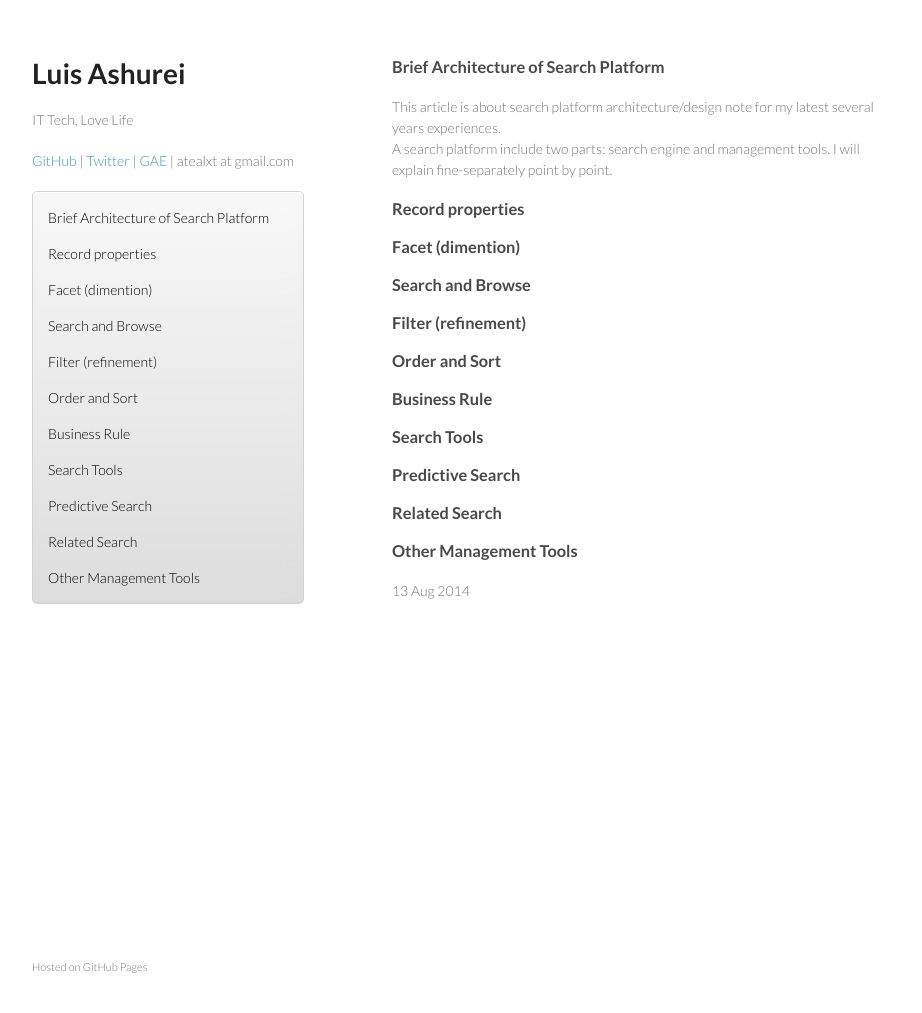
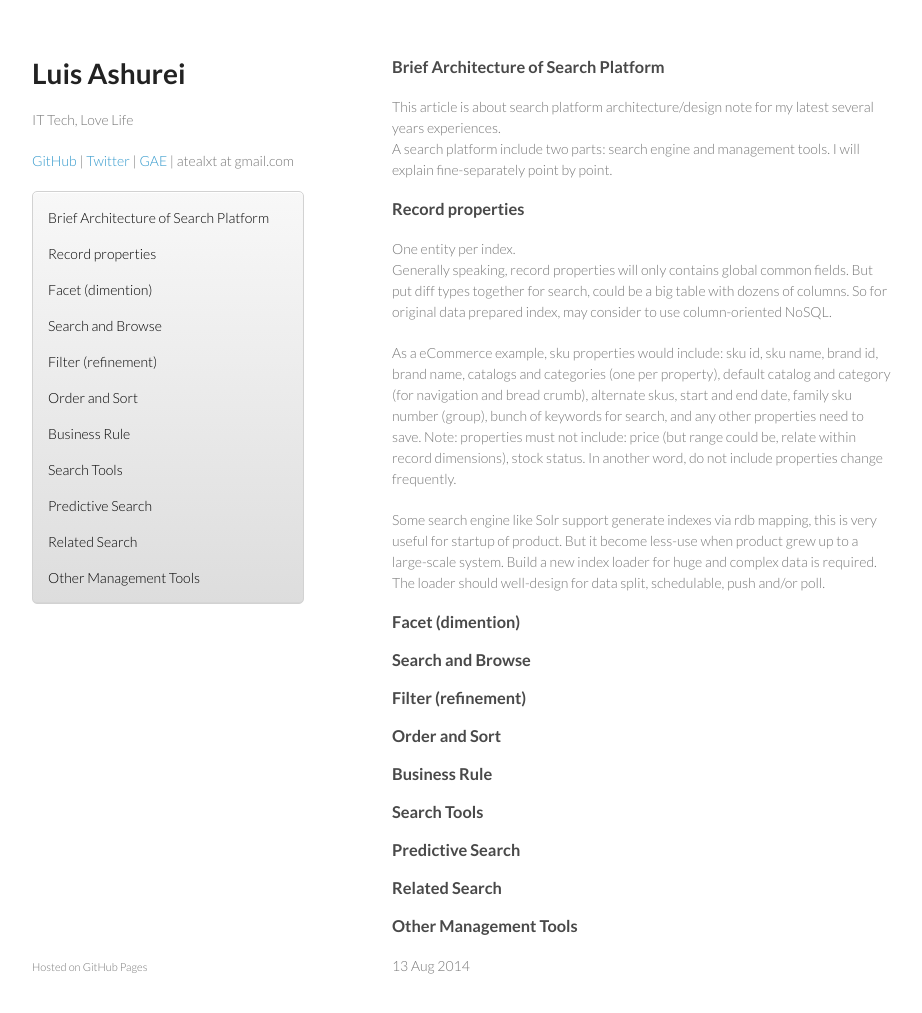
Before and after one commit to atealxt/atealxt.github.io, a Jekyll site: the page built from _posts/2014-08-13-brief-architecture-of-search-platform.html, in a window 1280 px wide and 1046 px high. Shown: the top 1013 px of the window, without its empty margins (178-1100 px from the left). Built offline with Jekyll 4.4.1, drawn with Linux system fonts in a browser that asks for light colours; comment, search, counter and statistics services are not loaded.

Commit message:
Update 2014-08-13-brief-architecture-of-search-platform.html

```diff
--- a/_posts/2014-08-13-brief-architecture-of-search-platform.html
+++ b/_posts/2014-08-13-brief-architecture-of-search-platform.html
@@ -24,6 +24,36 @@ Record properties
 </h3>
 
 <p>
+One entity per index. <br>
+Generally speaking, record properties will only contains global common fields.
+But put diff types together for search, could be a big table with dozens of columns.
+So for original data prepared index, may consider to use column-oriented NoSQL.
+</p>
+
+<p>
+As a eCommerce example, sku properties would include:
+sku id,
+sku name,
+brand id,
+brand name,
+catalogs and categories (one per property),
+default catalog and category (for navigation and bread crumb),
+alternate skus,
+start and end date,
+family sku number (group),
+bunch of keywords for search,
+and any other properties need to save.
+
+Note: properties must not include:
+price (but range could be, relate within record dimensions), stock status.
+In another word, do not include properties change frequently.
+</p>
+
+<p>
+Some search engine like Solr support generate indexes via rdb mapping, this is very useful for startup of product.
+But it become less-use when product grew up to a large-scale system.
+Build a new index loader for huge and complex data is required.
+The loader should well-design for data split, schedulable, push and/or poll.
 </p>
 
 <h3>
```
